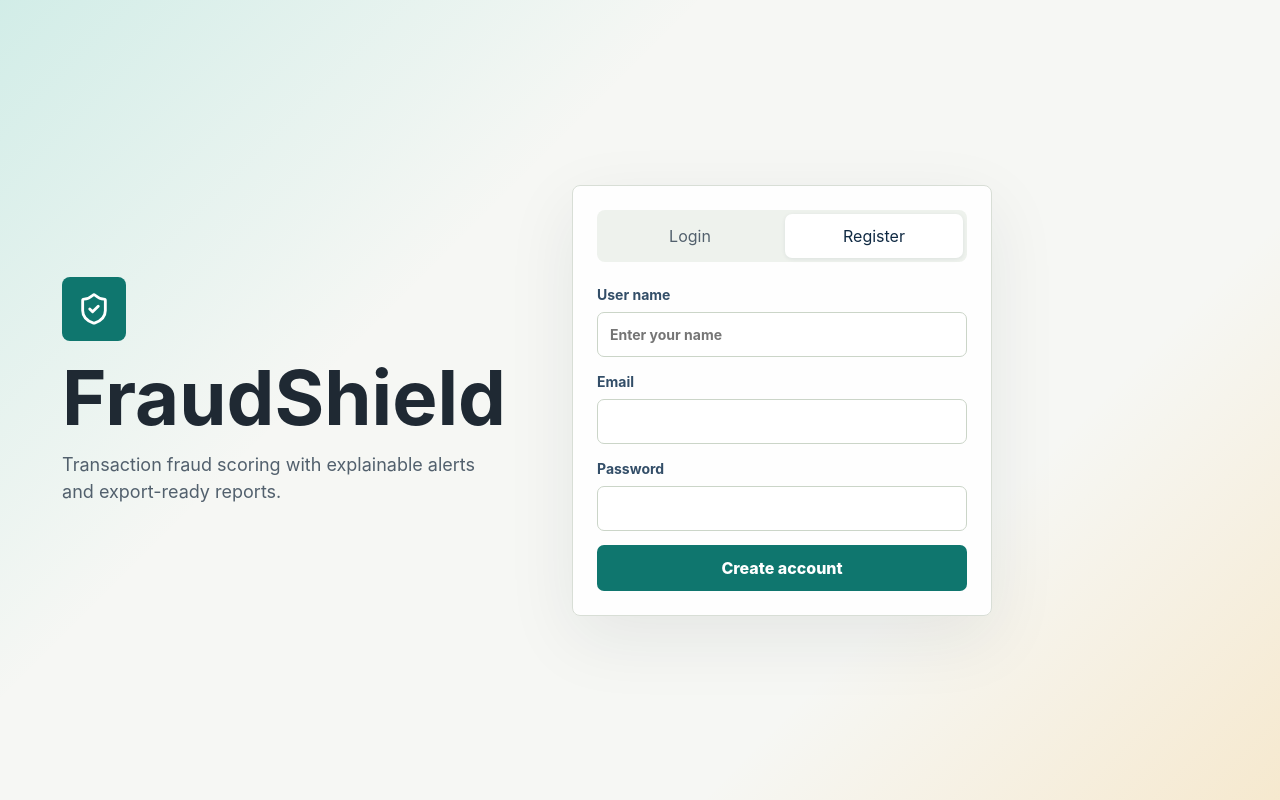
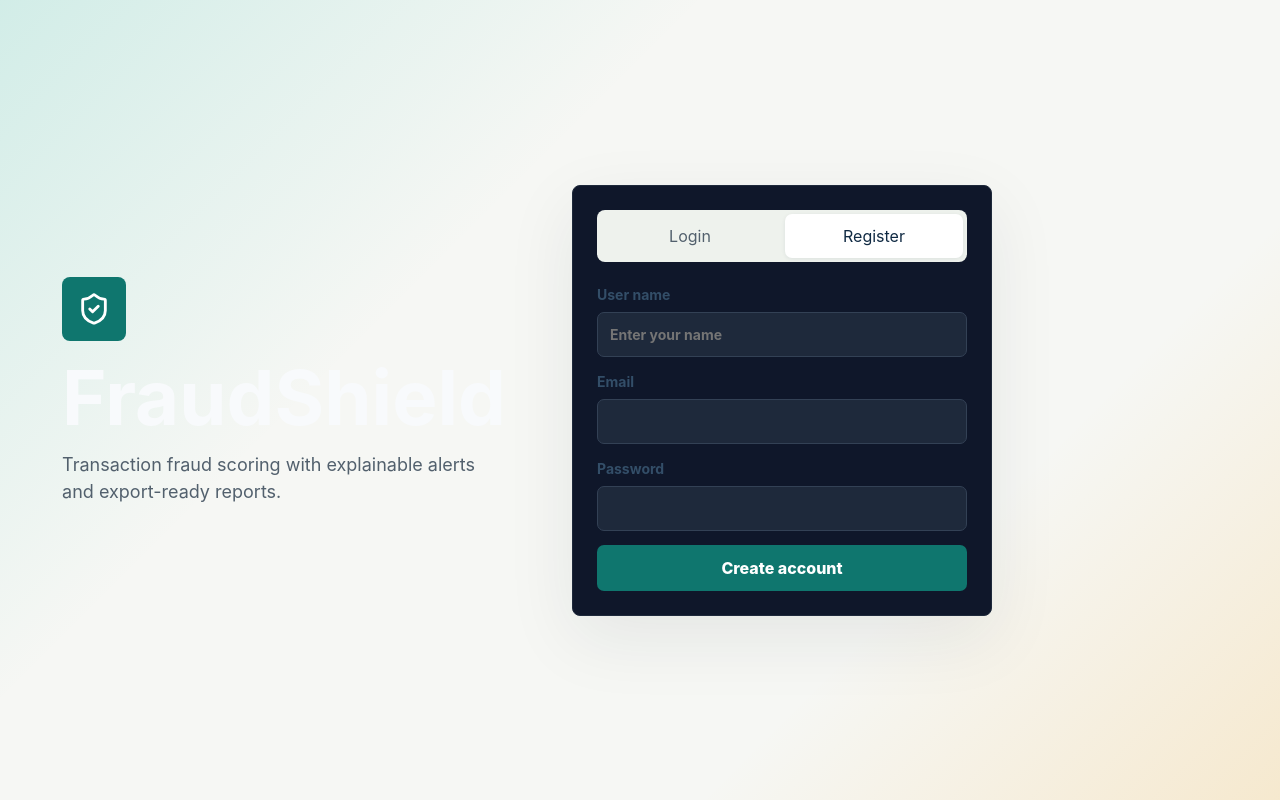
Before and after one commit to aniketsachan738044-a11y/fraudshield, a React (Vite) app in the folder frontend/: page / in a window 1280 px wide. Built offline with nearby package versions, Linux system fonts and the light colour scheme; no server answers.

Commit message:
feat(themes): add Dark, Light, and Custom Cyber modes with Bearer token persistence

```diff
--- a/frontend/src/api/client.js
+++ b/frontend/src/api/client.js
@@ -7,6 +7,11 @@ const API_URL =
 async function request(path, options = {}) {
   const headers = new Headers(options.headers || {});
   if (options.body) headers.set("Content-Type", "application/json");
+
+  const token = typeof window !== "undefined" ? localStorage.getItem("fraudshield_token") : null;
+  if (token && !headers.has("Authorization")) {
+    headers.set("Authorization", `Bearer ${token}`);
+  }
 
   const response = await fetch(`${API_URL}${path}`, {
     ...options,
--- a/frontend/src/auth/AuthContext.jsx
+++ b/frontend/src/auth/AuthContext.jsx
@@ -29,11 +29,17 @@ export function AuthProvider({ children }) {
 
   async function login(email, password) {
     const response = await api.login({ email, password });
+    if (response.access_token) {
+      localStorage.setItem("fraudshield_token", response.access_token);
+    }
     setUser(response.user);
   }
 
   async function register(payload) {
     const response = await api.register(payload);
+    if (response.access_token) {
+      localStorage.setItem("fraudshield_token", response.access_token);
+    }
     setUser(response.user);
   }
 
@@ -41,6 +47,7 @@ export function AuthProvider({ children }) {
     try {
       await api.logout();
     } finally {
+      localStorage.removeItem("fraudshield_token");
       setUser(null);
     }
   }
--- a/frontend/src/components/Shell.jsx
+++ b/frontend/src/components/Shell.jsx
@@ -1,6 +1,7 @@
-import { Activity, BarChart3, Code2, LogOut, Menu, Network, ShieldCheck, SlidersHorizontal, Table2, X } from "lucide-react";
+import { Activity, BarChart3, Code2, LogOut, Menu, Moon, Network, ShieldCheck, SlidersHorizontal, Sun, Table2, X, Zap } from "lucide-react";
 import { useState } from "react";
 import { useAuth } from "../auth/AuthContext.jsx";
+import { useTheme } from "../context/ThemeContext.jsx";
 
 const tabs = [
   { id: "analyze", label: "Analyze", icon: Activity },
@@ -15,6 +16,7 @@ const tabs = [
 export function Shell({ activeTab, setActiveTab, children }) {
   const [open, setOpen] = useState(false);
   const { user, logout } = useAuth();
+  const { theme, setTheme } = useTheme();
 
   return (
     <div className="app-shell">
@@ -27,6 +29,34 @@ export function Shell({ activeTab, setActiveTab, children }) {
             <strong>FraudShield</strong>
             <span>Risk console</span>
           </div>
+        </div>
+
+        {/* Theme Mode Switcher */}
+        <div className="theme-toggle-group">
+          <button
+            type="button"
+            className={`theme-btn ${theme === "light" ? "active" : ""}`}
+            onClick={() => setTheme("light")}
+            title="Light Mode"
+          >
+            <Sun size={14} /> Light
+          </button>
+          <button
+            type="button"
+            className={`theme-btn ${theme === "dark" ? "active" : ""}`}
+            onClick={() => setTheme("dark")}
+            title="Dark Mode"
+          >
+            <Moon size={14} /> Dark
+          </button>
+          <button
+            type="button"
+            className={`theme-btn ${theme === "custom" ? "active" : ""}`}
+            onClick={() => setTheme("custom")}
+            title="Custom Cyberpunk Mode"
+          >
+            <Zap size={14} /> Custom
+          </button>
         </div>
 
         <nav className="nav-list">
--- /dev/null
+++ b/frontend/src/context/ThemeContext.jsx
@@ -0,0 +1,34 @@
+import { createContext, useContext, useEffect, useState } from "react";
+
+const ThemeContext = createContext({
+  theme: "dark",
+  setTheme: () => {},
+});
+
+export function ThemeProvider({ children }) {
+  const [theme, setThemeState] = useState(() => {
+    if (typeof window !== "undefined") {
+      return localStorage.getItem("fraudshield_theme") || "dark";
+    }
+    return "dark";
+  });
+
+  useEffect(() => {
+    document.documentElement.setAttribute("data-theme", theme);
+    localStorage.setItem("fraudshield_theme", theme);
+  }, [theme]);
+
+  const setTheme = (newTheme) => {
+    setThemeState(newTheme);
+  };
+
+  return (
+    <ThemeContext.Provider value={{ theme, setTheme }}>
+      {children}
+    </ThemeContext.Provider>
+  );
+}
+
+export function useTheme() {
+  return useContext(ThemeContext);
+}
--- a/frontend/src/main.jsx
+++ b/frontend/src/main.jsx
@@ -2,12 +2,15 @@ import React from "react";
 import { createRoot } from "react-dom/client";
 import App from "./App.jsx";
 import { AuthProvider } from "./auth/AuthContext.jsx";
+import { ThemeProvider } from "./context/ThemeContext.jsx";
 import "./styles.css";
 
 createRoot(document.getElementById("root")).render(
   <React.StrictMode>
-    <AuthProvider>
-      <App />
-    </AuthProvider>
+    <ThemeProvider>
+      <AuthProvider>
+        <App />
+      </AuthProvider>
+    </ThemeProvider>
   </React.StrictMode>
 );
--- a/frontend/src/styles.css
+++ b/frontend/src/styles.css
@@ -1,8 +1,49 @@
+:root,
+[data-theme="light"] {
+  --bg-app: #f1f5f9;
+  --bg-surface: #ffffff;
+  --bg-sidebar: #0f172a;
+  --text-main: #0f172a;
+  --text-muted: #64748b;
+  --card-bg: #ffffff;
+  --card-border: #e2e8f0;
+  --input-bg: #ffffff;
+  --input-border: #cbd5e1;
+  --table-border: #e2e8f0;
+  color-scheme: light;
+}
+
+[data-theme="dark"] {
+  --bg-app: #080c14;
+  --bg-surface: #0f172a;
+  --bg-sidebar: #050811;
+  --text-main: #f8fafc;
+  --text-muted: #94a3b8;
+  --card-bg: #0f172a;
+  --card-border: #1e293b;
+  --input-bg: #1e293b;
+  --input-border: #334155;
+  --table-border: #1e293b;
+  color-scheme: dark;
+}
+
+[data-theme="custom"],
+[data-theme="cyber"] {
+  --bg-app: #020805;
+  --bg-surface: #051912;
+  --bg-sidebar: #020b08;
+  --text-main: #ecfdf5;
+  --text-muted: #34d399;
+  --card-bg: #061c14;
+  --card-border: #047857;
+  --input-bg: #07251b;
+  --input-border: #059669;
+  --table-border: #064e3b;
+  color-scheme: dark;
+}
+
 :root {
-  color-scheme: light;
   font-family: Inter, ui-sans-serif, system-ui, -apple-system, BlinkMacSystemFont, "Segoe UI", sans-serif;
-  background: #f6f7f4;
-  color: #1f2933;
   line-height: 1.5;
   font-weight: 400;
 }
@@ -15,6 +56,90 @@ body {
   margin: 0;
   min-width: 320px;
   min-height: 100vh;
+  background: var(--bg-app);
+  color: var(--text-main);
+  transition: background-color 0.2s ease, color 0.2s ease;
+}
+
+.theme-toggle-group {
+  display: grid;
+  grid-template-columns: 1fr 1fr 1fr;
+  gap: 4px;
+  background: rgba(0, 0, 0, 0.35);
+  padding: 4px;
+  border-radius: 8px;
+  border: 1px solid rgba(255, 255, 255, 0.08);
+  margin-bottom: 6px;
+}
+
+.theme-btn {
+  display: inline-flex;
+  align-items: center;
+  justify-content: center;
+  gap: 5px;
+  font-size: 11px;
+  font-weight: 600;
+  padding: 6px 2px;
+  border-radius: 6px;
+  border: none;
+  background: transparent;
+  color: #94a3b8;
+  transition: all 0.15s ease;
+}
+
+.theme-btn:hover {
+  color: #ffffff;
+}
+
+.theme-btn.active {
+  background: #0284c7;
+  color: #ffffff;
+  box-shadow: 0 1px 3px rgba(0, 0, 0, 0.3);
+}
+
+[data-theme="custom"] .theme-btn.active {
+  background: #059669;
+}
+
+.panel,
+.metric-card,
+.auth-panel {
+  background: var(--card-bg) !important;
+  border: 1px solid var(--card-border) !important;
+  color: var(--text-main);
+}
+
+.section-heading h1,
+.section-heading h2,
+.section-heading h3 {
+  color: var(--text-main) !important;
+}
+
+.metric-card span {
+  color: var(--text-muted) !important;
+}
+
+.metric-card strong {
+  color: var(--text-main) !important;
+}
+
+.table-wrap th {
+  background: var(--card-bg) !important;
+  color: var(--text-muted) !important;
+  border-bottom: 1px solid var(--card-border) !important;
+}
+
+.table-wrap td {
+  border-bottom: 1px solid var(--card-border) !important;
+  color: var(--text-main);
+}
+
+input,
+select,
+textarea {
+  background: var(--input-bg) !important;
+  color: var(--text-main) !important;
+  border: 1px solid var(--input-border) !important;
 }
 
 button,
```
